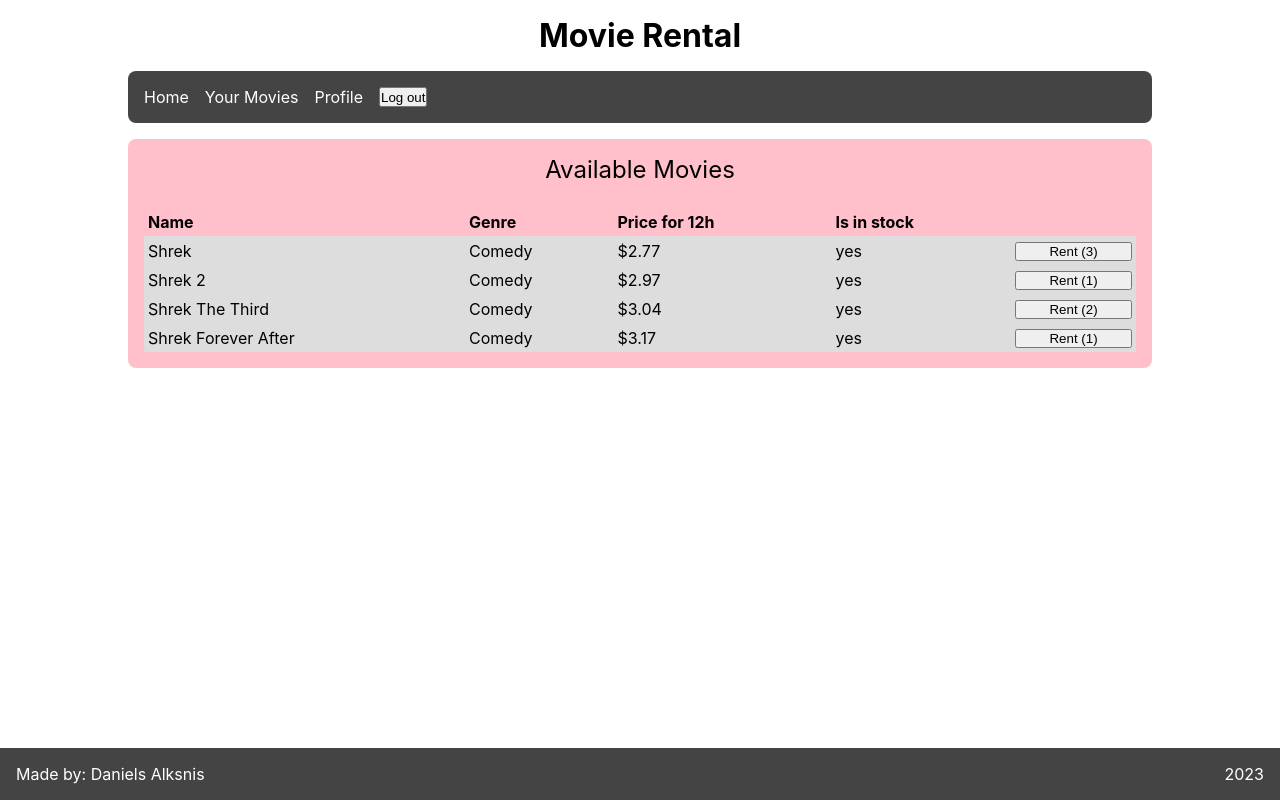
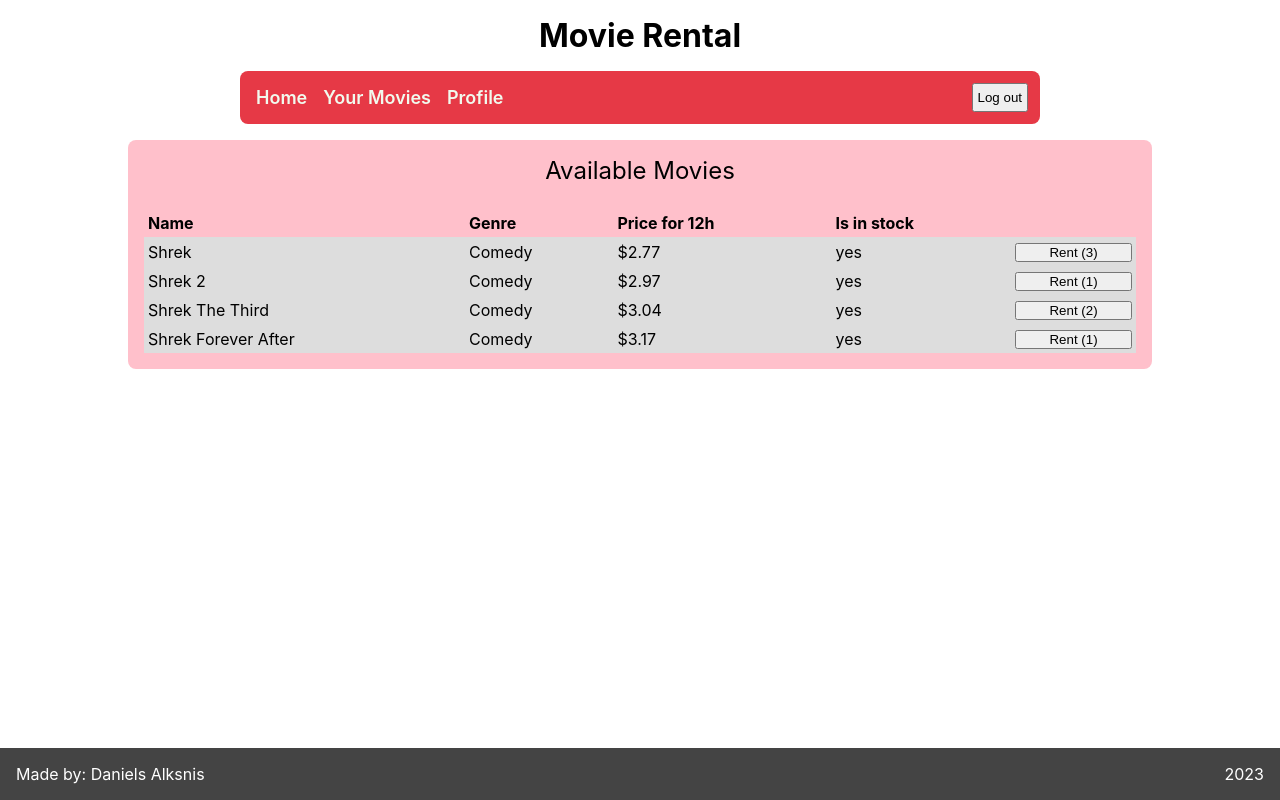
Before and after one commit to deimoss123/react-movie-app, a React (Vite) app: page /home in a window 1280 px wide. Built offline with nearby package versions, Linux system fonts and the light colour scheme; sample sign-in values are in the browser's storage.

Commit message:
Header styling

```diff
--- a/src/components/Header.module.scss
+++ b/src/components/Header.module.scss
@@ -1,19 +1,52 @@
+@use '../styles/globals.scss' as g;
+
 .header {
-  width: 80%;
-  margin: 1rem auto;
-  color: white;
-  background-color: #444;
-  padding: 1rem;
+  max-width: 800px;
+  margin: 1rem 0.75rem;
+  color: g.$light;
+  font-weight: 600;
+  font-size: 1.125rem;
+  background-color: g.$accent;
   display: flex;
-  gap: 1rem;
+  gap: 0.5rem;
   border-radius: 0.5rem;
-  a {
+  padding: 0.75rem;
+
+  a,
+  button {
+    padding: 0.25rem;
+    position: relative;
+
+    &::after {
+      content: '';
+      position: absolute;
+      bottom: 0;
+      left: 0;
+      width: 100%;
+      height: 0.1rem;
+      background-color: g.$light;
+      transform: scale(0);
+      transform-origin: center;
+      transition: transform 300ms;
+    }
+
     &:hover {
-      text-decoration: underline;
+      &::after {
+        transform: scale(1);
+      }
+    }
+
+    @media (min-width: g.$breakpoint-1) {
+      // padding: 1rem;
     }
   }
 
-  logoutBtn {
+  .logoutBtn {
     margin-left: auto;
   }
+
+  @media (min-width: g.$breakpoint-1) {
+    width: 90%;
+    margin-inline: auto;
+  }
 }
```
